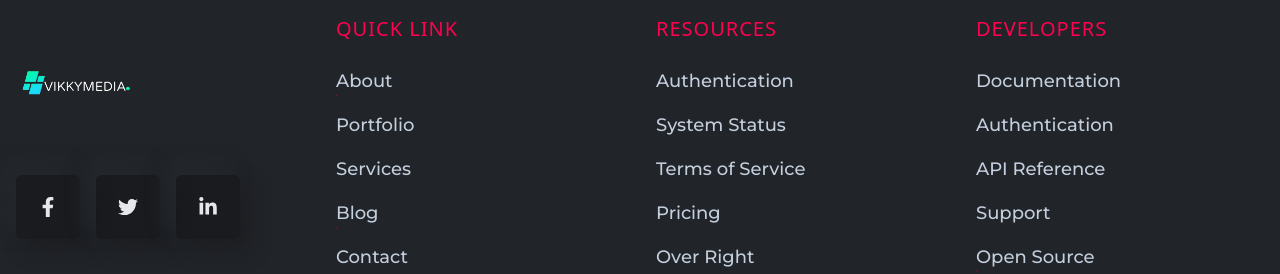
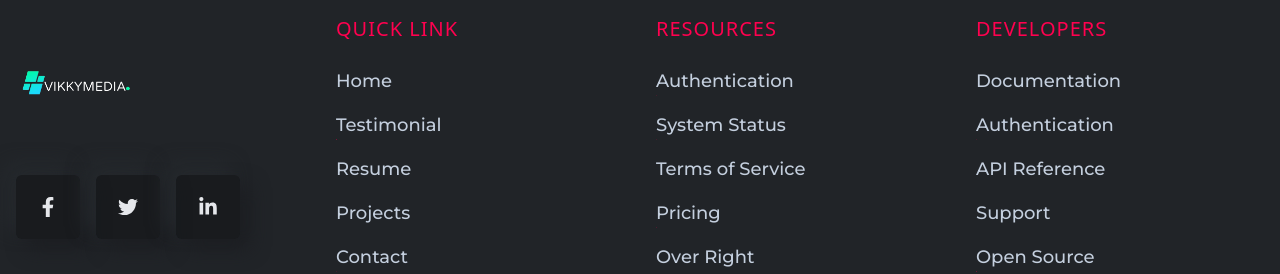
Before and after one commit to vikkymediagithub/Reactjs-Portfolio-Website, a React (Create React App) app: page / in a window 1280 px wide. Shown: the part 6729-7003 px from the top of the page. Built offline with nearby package versions, Linux system fonts and the light colour scheme.

Commit message:
Donen with footer, footer bottom and navbar

```diff
--- a/src/components/footer/Footer.js
+++ b/src/components/footer/Footer.js
@@ -8,15 +8,15 @@ const Footer = () => {
       <div className="w-full h-full flex flex-col gap-8">
         <img className="w-32" src={logo} alt="logo" />
         <div className="flex gap-4">
-          <span className="bannerIcon">
-            <FaFacebookF />
-          </span>
-          <span className="bannerIcon">
-            <FaTwitter />
-          </span>
-          <span className="bannerIcon">
-            <FaLinkedinIn />
-          </span>
+        <a href="https://web.facebook.com/victor.oke.5458" target="_blank" rel="noopener noreferrer" className="bannerIcon">
+          <FaFacebookF />
+        </a>
+        <a href="https://twitter.com/ayomide3622" target="_blank" rel="noopener noreferrer" className="bannerIcon">
+          <FaTwitter />
+        </a>
+        <a href="https://www.linkedin.com/in/oke-victor-14a536261/" target="_blank" rel="noopener noreferrer" className="bannerIcon">
+          <FaLinkedinIn />
+            </a>
         </div>
       </div>
       <div className="w-full h-full">
@@ -26,25 +26,25 @@ const Footer = () => {
         <ul className="flex flex-col gap-4 font-titleFont font-medium py-6 overflow-hidden">
           <li>
             <span className="w-full text-lg relative hover:text-designColor duration-300 group cursor-pointer">
-              About
+              Home
               <span className="w-full h-[1px] bg-designColor inline-flex absolute left-0 -bottom-1 -translate-x-[100%] group-hover:translate-x-0 transition-transform duration-300"></span>
             </span>
           </li>
           <li>
             <span className="w-full text-lg relative hover:text-designColor duration-300 group cursor-pointer">
-              Portfolio
+              Testimonial
               <span className="w-full h-[1px] bg-designColor inline-flex absolute left-0 -bottom-1 -translate-x-[100%] group-hover:translate-x-0 transition-transform duration-300"></span>
             </span>
           </li>
           <li>
             <span className="w-full text-lg relative hover:text-designColor duration-300 group cursor-pointer">
-              Services
+              Resume
               <span className="w-full h-[1px] bg-designColor inline-flex absolute left-0 -bottom-1 -translate-x-[100%] group-hover:translate-x-0 transition-transform duration-300"></span>
             </span>
           </li>
           <li>
             <span className="w-full text-lg relative hover:text-designColor duration-300 group cursor-pointer">
-              Blog
+              Projects
               <span className="w-full h-[1px] bg-designColor inline-flex absolute left-0 -bottom-1 -translate-x-[100%] group-hover:translate-x-0 transition-transform duration-300"></span>
             </span>
           </li>
--- a/src/components/footer/FooterBottom.js
+++ b/src/components/footer/FooterBottom.js
@@ -4,7 +4,7 @@ const FooterBottom = () => {
   return (
     <div className="w-full py-10">
       <p className="text-center text-gray-500 text-base">
-        © 2022. All rights reserved by <span className='text-designColor'>Victor Joseph</span>
+        © 2024. All rights reserved by <span className='text-designColor'>Victor Joseph</span>
       </p>
     </div>
   );
--- a/src/components/navbar/Navbar.js
+++ b/src/components/navbar/Navbar.js
@@ -45,9 +45,7 @@ const Navbar = () => {
               <div>
                 <img className="w-32" src={logo} alt="logo" />
                 <p className="text-sm text-gray-400 mt-2">
-                  Lorem ipsum dolor sit, amet consectetur adipisicing elit.
-                  Earum soluta perspiciatis molestias enim cum repellat, magnam
-                  exercitationem distinctio aliquid nam.
+                  Vikkymedia Technologies
                 </p>
               </div>
               <ul className="flex flex-col gap-4">
```
